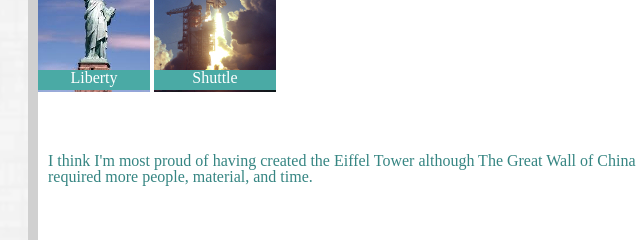
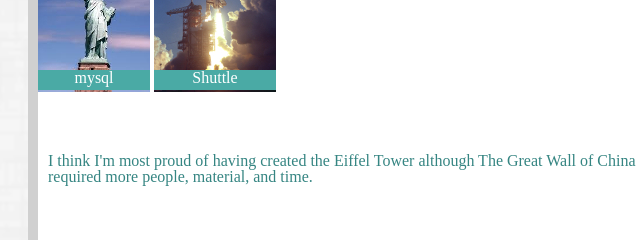
Before and after one commit to charlesroberts442/Basic-Portfolio, a plain HTML site: page portfolio.html in a window 1280 px wide. Shown: the part 333-573 px from the top of the page, 72-712 px from the left. Drawn offline with Linux system fonts and the light colour scheme.

Commit message:
Add a link to mysql

```diff
--- a/portfolio.html
+++ b/portfolio.html
@@ -38,8 +38,10 @@
             </figure>
             <br>
             <figure>
+                <a href = "https://github.com/charlesroberts442/mysql">
                 <img src="./assets/images/statue_of_liberty_b.jpg " />
-                <figcaption id="Liberty_Caption" class="Portfolio_Caption">Liberty</figcaption>
+            </a>
+                <figcaption id="Liberty_Caption" class="Portfolio_Caption">mysql</figcaption>
             </figure>
             <figure>
                 <img src="./assets/images/space_shuttle_b.jpg " />
```
